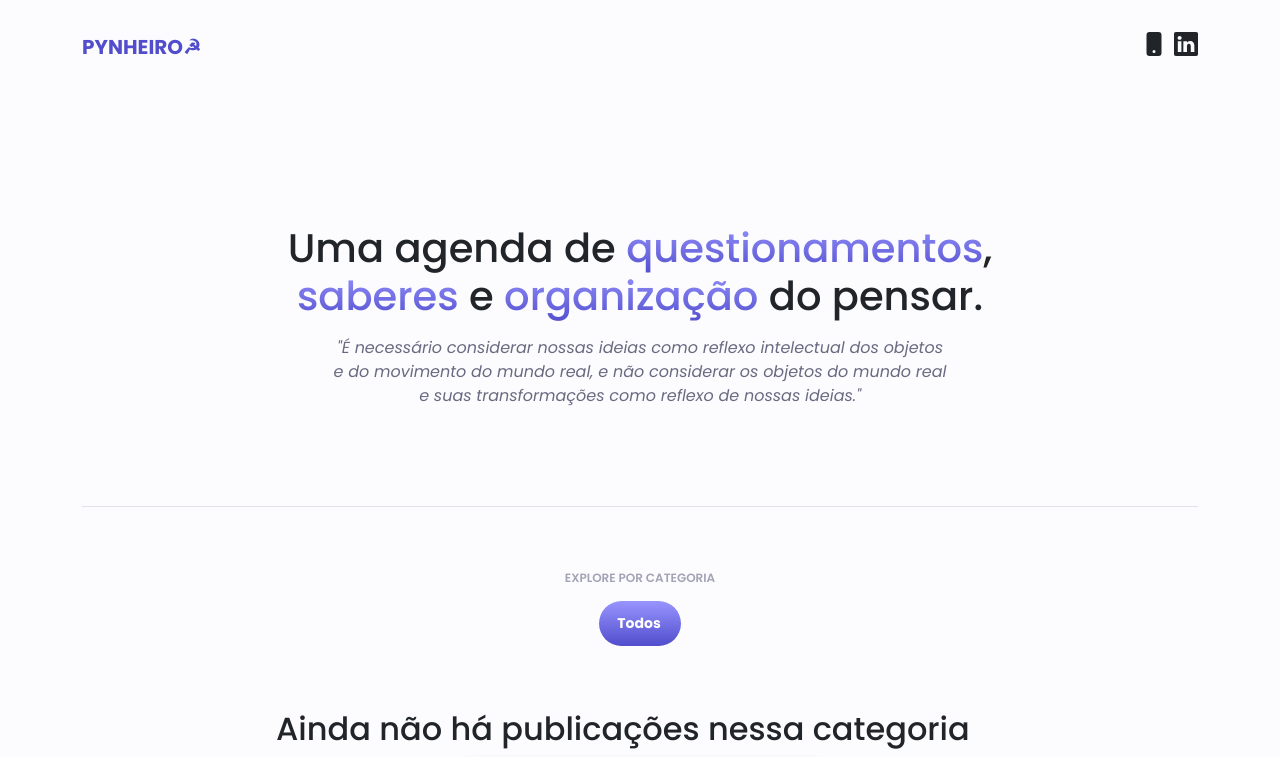
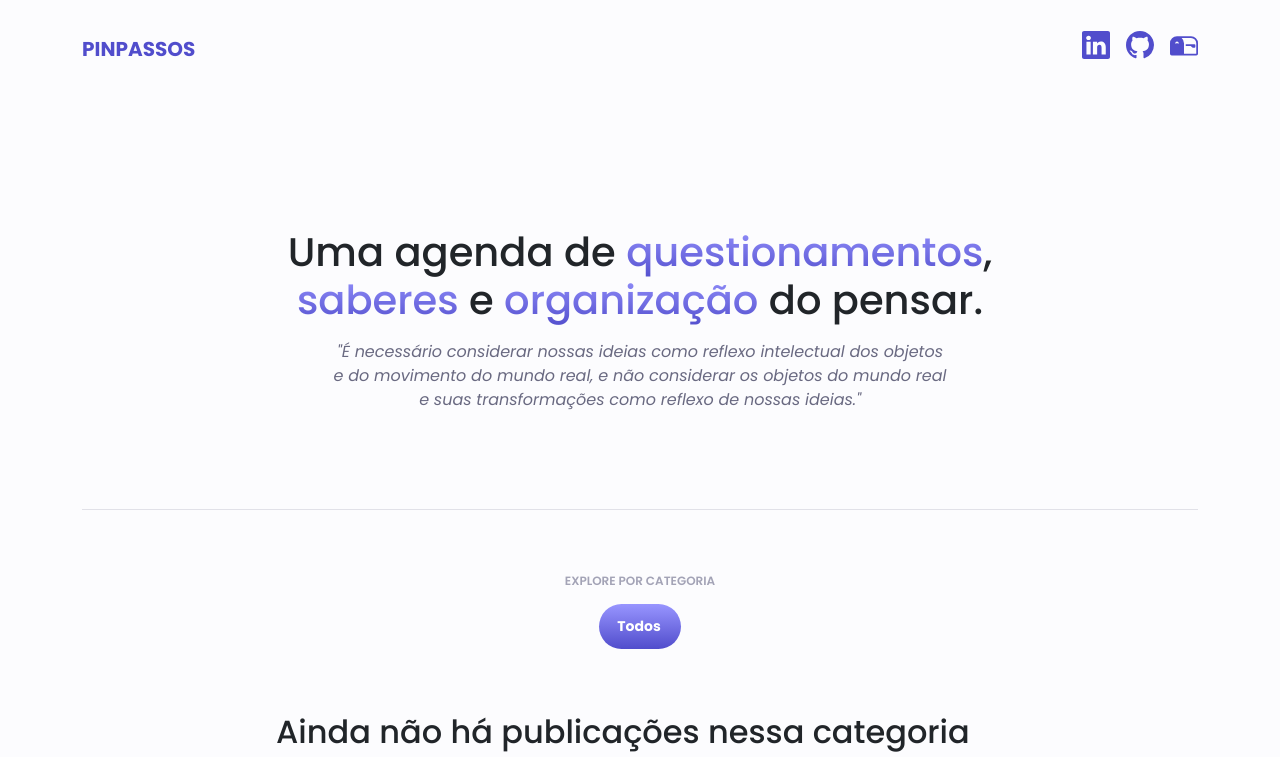
Before and after one commit to pinpassos/pinpassos, a Django app: template posts/templates/posts/index.html in a window 1280 px wide. Shown: the top 757 px of the page. Run offline with Django 5.2, Linux system fonts and the light colour scheme; the template is opened without the code that fills it, so the values that code supplies are empty.

Commit message:
feat: Added final svgs to header

```diff
--- a/posts/templates/posts/partials/_header.html
+++ b/posts/templates/posts/partials/_header.html
@@ -1,23 +1,36 @@
-{% load static %}
-
 <nav class="navbar">
     <div id="header-navbar" class="container-fluid">
-        <a class="navbar-brand" href="#" style="color: #514dcc; font-weight: bold; text-transform: uppercase;">Pynheiro☭</a>
+        <a class="navbar-brand" href="{% url 'index' %}" style="color: #514dcc; font-weight: bold; text-transform: uppercase;">pinpassos</a>
         <div class="header-navbar__list">
-            <ul class="d-flex column-gap-2 pt-2">
+            <ul class="d-flex column-gap-3 pt-2">
                 <li>
-                    <svg xmlns="http://www.w3.org/2000/svg" width="24" height="24" fill="currentColor"
-                        class="bi bi-phone-fill" viewBox="0 0 16 16">
-                        <path
-                            d="M3 2a2 2 0 0 1 2-2h6a2 2 0 0 1 2 2v12a2 2 0 0 1-2 2H5a2 2 0 0 1-2-2zm6 11a1 1 0 1 0-2 0 1 1 0 0 0 2 0" />
-                    </svg>
+                    <a href="https://www.linkedin.com/in/matheus-ppassos/" target="_blank" rel="noopener noreferrer">
+                        <svg xmlns="http://www.w3.org/2000/svg" width="28" height="28" fill="#514dcc"
+                            class="bi bi-linkedin" viewBox="0 0 16 16">
+                            <path
+                                d="M0 1.146C0 .513.526 0 1.175 0h13.65C15.474 0 16 .513 16 1.146v13.708c0 .633-.526 1.146-1.175 1.146H1.175C.526 16 0 15.487 0 14.854zm4.943 12.248V6.169H2.542v7.225zm-1.2-8.212c.837 0 1.358-.554 1.358-1.248-.015-.709-.52-1.248-1.342-1.248S2.4 3.226 2.4 3.934c0 .694.521 1.248 1.327 1.248zm4.908 8.212V9.359c0-.216.016-.432.08-.586.173-.431.568-.878 1.232-.878.869 0 1.216.662 1.216 1.634v3.865h2.401V9.25c0-2.22-1.184-3.252-2.764-3.252-1.274 0-1.845.7-2.165 1.193v.025h-.016l.016-.025V6.169h-2.4c.03.678 0 7.225 0 7.225z" />
+                        </svg>
+                    </a>
                 </li>
                 <li>
-                    <svg xmlns="http://www.w3.org/2000/svg" width="24" height="24" fill="currentColor"
-                        class="bi bi-linkedin" viewBox="0 0 16 16">
-                        <path
-                            d="M0 1.146C0 .513.526 0 1.175 0h13.65C15.474 0 16 .513 16 1.146v13.708c0 .633-.526 1.146-1.175 1.146H1.175C.526 16 0 15.487 0 14.854zm4.943 12.248V6.169H2.542v7.225zm-1.2-8.212c.837 0 1.358-.554 1.358-1.248-.015-.709-.52-1.248-1.342-1.248S2.4 3.226 2.4 3.934c0 .694.521 1.248 1.327 1.248zm4.908 8.212V9.359c0-.216.016-.432.08-.586.173-.431.568-.878 1.232-.878.869 0 1.216.662 1.216 1.634v3.865h2.401V9.25c0-2.22-1.184-3.252-2.764-3.252-1.274 0-1.845.7-2.165 1.193v.025h-.016l.016-.025V6.169h-2.4c.03.678 0 7.225 0 7.225z" />
-                    </svg>
+                    <a href="https://www.github.com/pinpassos" target="_blank" rel="noopener noreferrer">
+                        <svg xmlns="http://www.w3.org/2000/svg" width="28" height="28" fill="#514dcc"
+                            class="bi bi-github" viewBox="0 0 16 16">
+                            <path
+                                d="M8 0C3.58 0 0 3.58 0 8c0 3.54 2.29 6.53 5.47 7.59.4.07.55-.17.55-.38 0-.19-.01-.82-.01-1.49-2.01.37-2.53-.49-2.69-.94-.09-.23-.48-.94-.82-1.13-.28-.15-.68-.52-.01-.53.63-.01 1.08.58 1.23.82.72 1.21 1.87.87 2.33.66.07-.52.28-.87.51-1.07-1.78-.2-3.64-.89-3.64-3.95 0-.87.31-1.59.82-2.15-.08-.2-.36-1.02.08-2.12 0 0 .67-.21 2.2.82.64-.18 1.32-.27 2-.27s1.36.09 2 .27c1.53-1.04 2.2-.82 2.2-.82.44 1.1.16 1.92.08 2.12.51.56.82 1.27.82 2.15 0 3.07-1.87 3.75-3.65 3.95.29.25.54.73.54 1.48 0 1.07-.01 1.93-.01 2.2 0 .21.15.46.55.38A8.01 8.01 0 0 0 16 8c0-4.42-3.58-8-8-8" />
+                        </svg>
+                    </a>
+                </li>
+                <li>
+                    <a href="mailto:pinheiropassosm@gmail.com">
+                        <svg xmlns="http://www.w3.org/2000/svg" width="28" height="28" fill="#514dcc"
+                            class="bi bi-mailbox2" viewBox="0 0 16 16">
+                            <path
+                                d="M9 8.5h2.793l.853.854A.5.5 0 0 0 13 9.5h1a.5.5 0 0 0 .5-.5V8a.5.5 0 0 0-.5-.5H9z" />
+                            <path
+                                d="M12 3H4a4 4 0 0 0-4 4v6a1 1 0 0 0 1 1h14a1 1 0 0 0 1-1V7a4 4 0 0 0-4-4M8 7a4 4 0 0 0-1.354-3H12a3 3 0 0 1 3 3v6H8zm-3.415.157C4.42 7.087 4.218 7 4 7s-.42.086-.585.157C3.164 7.264 3 7.334 3 7a1 1 0 0 1 2 0c0 .334-.164.264-.415.157" />
+                        </svg>
+                    </a>
                 </li>
             </ul>
         </div>
```
